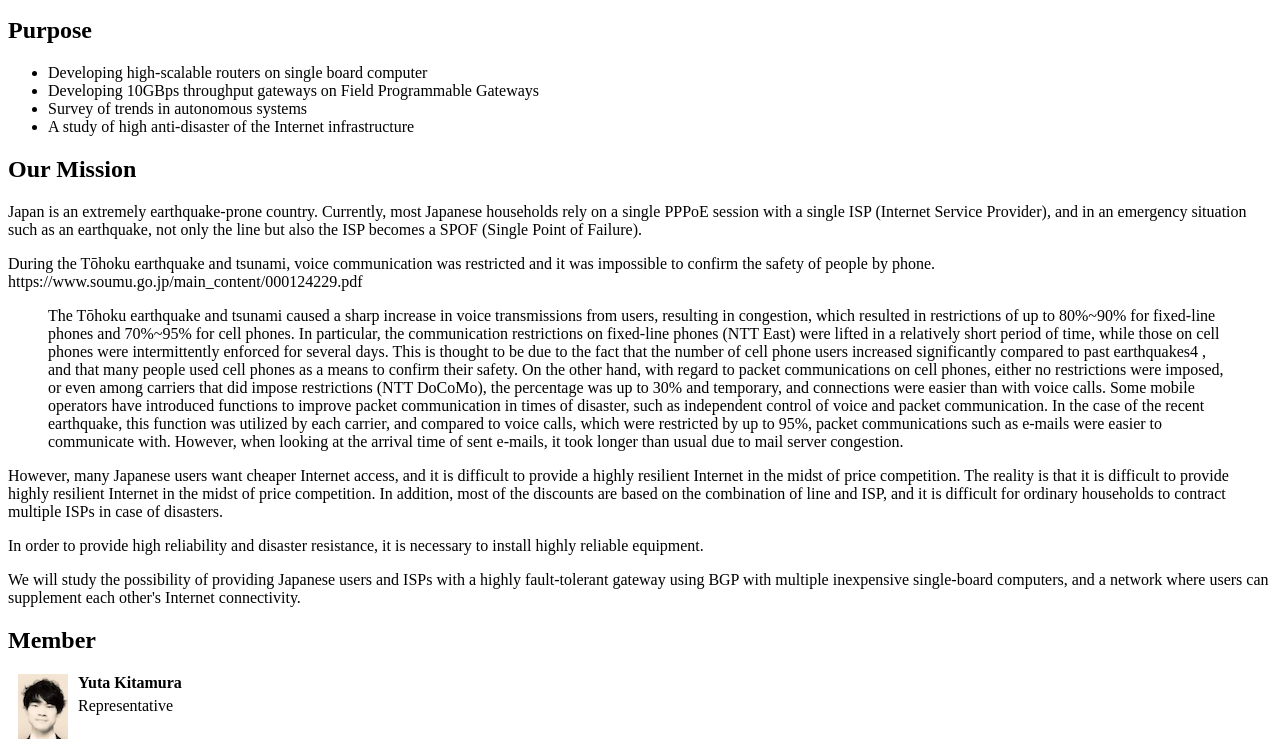
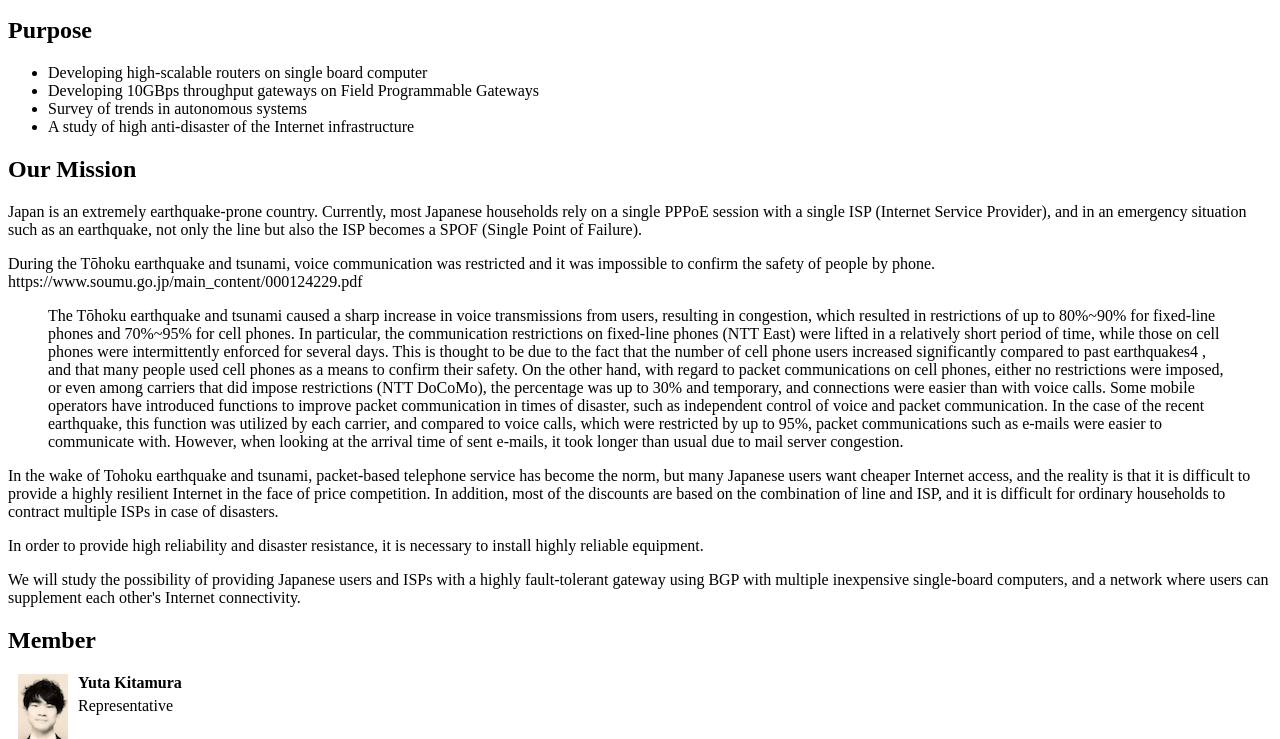
Before and after one commit to InternetReachability/reachability.jp, a plain HTML site: page index.html in a window 1280 px wide. Shown: the part 87-826 px from the top of the page. Drawn offline with Linux system fonts and the light colour scheme.

Commit message:
Revise the text

```diff
--- a/index.html
+++ b/index.html
@@ -25,7 +25,7 @@
     Some mobile operators have introduced functions to improve packet communication in times of disaster, such as independent control of voice and packet communication. In the case of the recent earthquake, this function was utilized by each carrier, and compared to voice calls, which were restricted by up to 95%, packet communications such as e-mails were easier to communicate with.
     However, when looking at the arrival time of sent e-mails, it took longer than usual due to mail server congestion.
   </blockquote>
-  <p>However, many Japanese users want cheaper Internet access, and it is difficult to provide a highly resilient Internet in the midst of price competition. The reality is that it is difficult to provide highly resilient Internet in the midst of price competition. In addition, most of the discounts are based on the combination of line and ISP, and it is difficult for ordinary households to contract multiple ISPs in case of disasters.</p>
+  <p>In the wake of Tohoku earthquake and tsunami, packet-based telephone service has become the norm, but many Japanese users want cheaper Internet access, and the reality is that it is difficult to provide a highly resilient Internet in the face of price competition. In addition, most of the discounts are based on the combination of line and ISP, and it is difficult for ordinary households to contract multiple ISPs in case of disasters.</p>
   <p>In order to provide high reliability and disaster resistance, it is necessary to install highly reliable equipment.</p>
   <p>We will study the possibility of providing Japanese users and ISPs with a highly fault-tolerant gateway using BGP with multiple inexpensive single-board computers, and a network where users can supplement each other's Internet connectivity.</p>
 
```
